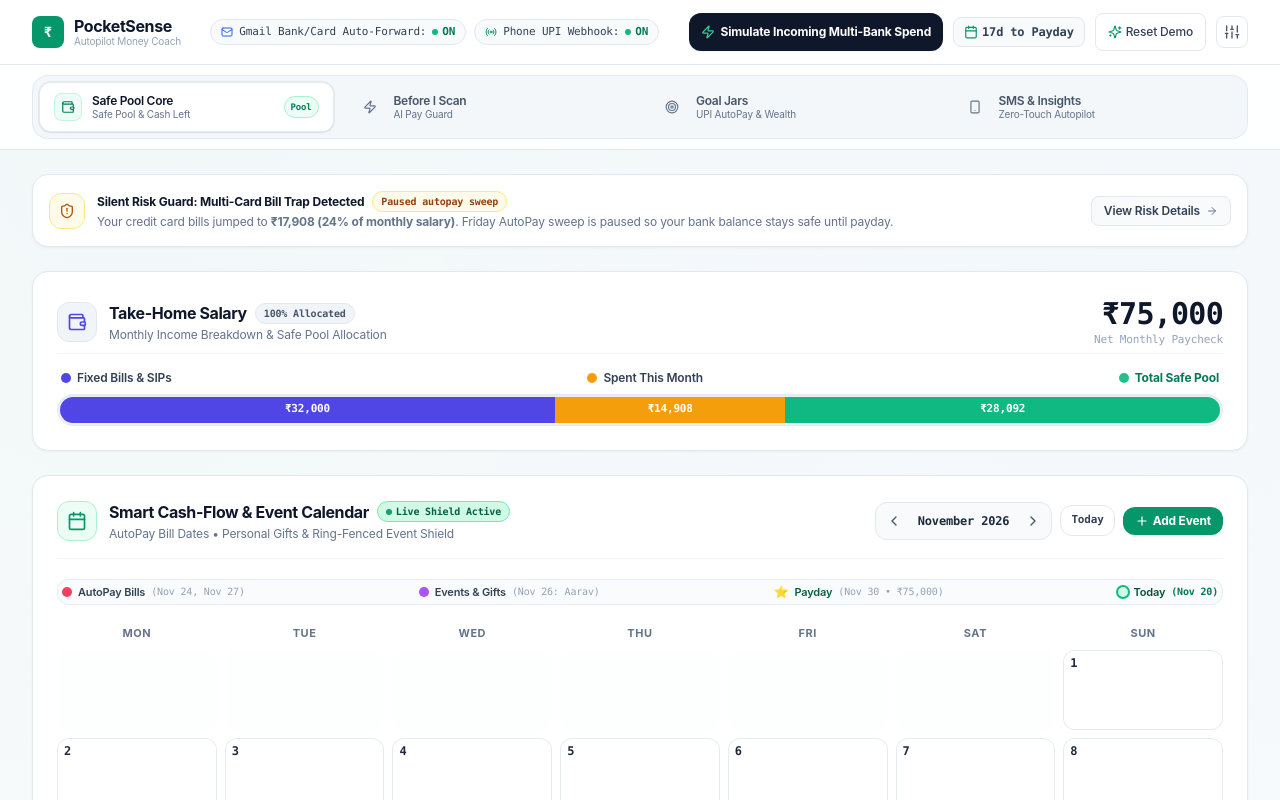
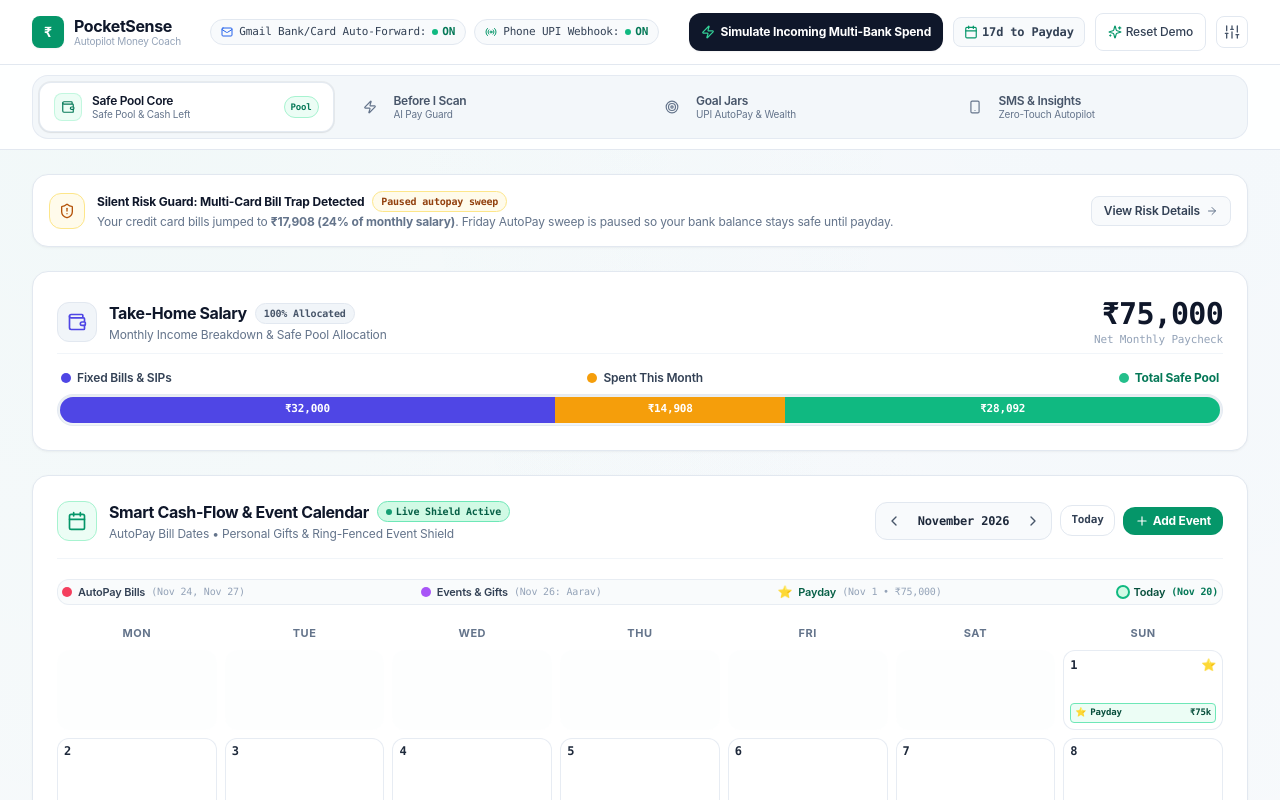
Before and after one commit to GowthamB-09/PocketSense-AI-Arthaton, a Next.js app: page / in a window 1280 px wide. Shown: the top 800 px of the page. Built offline with nearby package versions, Linux system fonts and the light colour scheme.

Commit message:
feat(calendar): dynamically align Payday indicator with Salary Credit Day from Settings

```diff
--- a/src/components/SmartCashFlowCalendar.tsx
+++ b/src/components/SmartCashFlowCalendar.tsx
@@ -129,7 +129,7 @@ export const SmartCashFlowCalendar: React.FC<SmartCashFlowCalendarProps> = ({
     return events.filter((e) => e.category === "autopay" || e.id.includes("autopay"));
   }, [events]);
 
-  // Calendar Geometry
+  // Calendar Geometry & Dynamic Payday Alignment with Settings
   const daysInMonth = new Date(viewYear, viewMonth + 1, 0).getDate();
   const firstDayOfWeek = new Date(viewYear, viewMonth, 1).getDay(); // 0 is Sunday
   const prefixEmptyDays = (firstDayOfWeek + 6) % 7; // Monday-first offset (0 for Mon, 6 for Sun)
@@ -139,6 +139,11 @@ export const SmartCashFlowCalendar: React.FC<SmartCashFlowCalendarProps> = ({
     "July", "August", "September", "October", "November", "December"
   ];
   const currentMonthName = monthNames[viewMonth];
+
+  // Dynamic Payday derived from Settings (profile.salaryCreditDay)
+  const salaryCreditDay = profile.salaryCreditDay || 1;
+  const paydayNum = Math.min(salaryCreditDay, daysInMonth);
+  const paydayDateStr = `${viewYear}-${String(viewMonth + 1).padStart(2, "0")}-${String(paydayNum).padStart(2, "0")}`;
 
   const handlePrevMonth = () => {
     if (viewMonth === 0) {
@@ -239,25 +244,24 @@ export const SmartCashFlowCalendar: React.FC<SmartCashFlowCalendarProps> = ({
 
   // Events on the currently selected date
   const selectedDateEvents = useMemo(() => {
-    const list = events.filter((e) => e.date === selectedDateStr);
-    // Check if Nov 30 (Payday)
-    if (selectedDateStr === "2026-11-30") {
-      const hasPayday = list.some((e) => e.id === "evt_payday");
-      if (!hasPayday) {
+    // Filter user/pre-loaded events (ignoring any static evt_payday)
+    const list = events.filter((e) => e.date === selectedDateStr && e.id !== "evt_payday");
+
+    // Dynamic Payday Event aligned to Settings
+    if (selectedDateStr === paydayDateStr) {
       list.push({
         id: "evt_payday",
         title: "Monthly Salary Credited (Payday 🎉)",
-          date: "2026-11-30",
+        date: paydayDateStr,
         budget: profile.monthlySalary || 75000,
         category: "autopay",
         isPreLocked: false,
         isPaid: false,
-          notes: "Salary cycle resets. Take-Home credited.",
+        notes: `Salary credited on Day ${salaryCreditDay} (configured in Settings).`,
       });
     }
-    }
     return list;
-  }, [events, selectedDateStr, profile.monthlySalary]);
+  }, [events, selectedDateStr, paydayDateStr, profile.monthlySalary, salaryCreditDay]);
 
   // Formatted date label for selected date
   const selectedDateLabel = useMemo(() => {
@@ -356,10 +360,16 @@ export const SmartCashFlowCalendar: React.FC<SmartCashFlowCalendarProps> = ({
           <span className="text-[10px] text-slate-400 font-mono hidden sm:inline">(Nov 26: Aarav)</span>
         </div>
 
-        <div className="flex items-center gap-1.5">
+        <div
+          onClick={() => setSelectedDateStr(paydayDateStr)}
+          className="flex items-center gap-1.5 cursor-pointer hover:opacity-85 transition-opacity"
+          title={`Payday set to Day ${paydayNum} in Budget Settings. Click to view.`}
+        >
           <span className="text-amber-500 text-xs shrink-0">⭐</span>
           <span className="font-semibold text-emerald-800">Payday</span>
-          <span className="text-[10px] text-slate-400 font-mono hidden sm:inline">(Nov 30 • ₹75,000)</span>
+          <span className="text-[10px] text-slate-400 font-mono hidden sm:inline">
+            ({currentMonthName.slice(0, 3)} {paydayNum} • {formatINR(profile.monthlySalary || 75000)})
+          </span>
         </div>
 
         <div className="flex items-center gap-1.5">
@@ -398,10 +408,10 @@ export const SmartCashFlowCalendar: React.FC<SmartCashFlowCalendarProps> = ({
             const dateStr = `${viewYear}-${String(viewMonth + 1).padStart(2, "0")}-${String(dayNum).padStart(2, "0")}`;
             const isToday = viewYear === 2026 && viewMonth === 10 && dayNum === 20;
             const isSelected = selectedDateStr === dateStr;
-            const isPayday = viewYear === 2026 && viewMonth === 10 && dayNum === 30;
+            const isPayday = dayNum === paydayNum;
 
-            // Events on this date
-            const dayEvents = events.filter((e) => e.date === dateStr);
+            // Events on this date (excluding static evt_payday)
+            const dayEvents = events.filter((e) => e.date === dateStr && e.id !== "evt_payday");
             const hasAutoPay = dayEvents.some((e) => e.category === "autopay") || isPayday;
             const hasPersonal = dayEvents.some((e) => e.category !== "autopay");
             const hasPreLocked = dayEvents.some((e) => e.isPreLocked && !e.isPaid);
@@ -439,7 +449,10 @@ export const SmartCashFlowCalendar: React.FC<SmartCashFlowCalendarProps> = ({
                   )}
 
                   {isPayday && (
-                    <span className="text-amber-500 text-xs shrink-0 drop-shadow-xs" title="Payday (₹75,000)">
+                    <span
+                      className="text-amber-500 text-xs shrink-0 drop-shadow-xs"
+                      title={`Payday: Salary Credited (${formatINR(profile.monthlySalary || 75000)})`}
+                    >
                       ⭐
                     </span>
                   )}
@@ -447,6 +460,19 @@ export const SmartCashFlowCalendar: React.FC<SmartCashFlowCalendarProps> = ({
 
                 {/* Event Indicators Row Inside Cell */}
                 <div className="space-y-0.5 mt-auto">
+                  {/* Dynamic Payday Badge if this is the Payday */}
+                  {isPayday && (
+                    <div
+                      className="hidden sm:flex items-center gap-1 px-1 py-0.5 rounded text-[9px] font-mono font-semibold truncate border bg-emerald-50 border-emerald-300 text-emerald-900"
+                      title={`Monthly Salary Credited (${formatINR(profile.monthlySalary || 75000)})`}
+                    >
+                      <span className="shrink-0">⭐</span>
+                      <span className="truncate">Payday</span>
+                      <span className="ml-auto font-bold shrink-0">
+                        ₹{Math.round((profile.monthlySalary || 75000) / 1000)}k
+                      </span>
+                    </div>
+                  )}
                   {dayEvents.map((evt) => {
                     const cfg = CATEGORY_CONFIG[evt.category] || CATEGORY_CONFIG.birthday;
                     return (
--- a/src/lib/demo/syntheticStudentData.ts
+++ b/src/lib/demo/syntheticStudentData.ts
@@ -31,16 +31,6 @@ export const INITIAL_CALENDAR_EVENTS: CalendarEvent[] = [
     isPreLocked: false,
     isPaid: false,
     notes: "Auto-debit from HDFC Primary A/c",
-  },
-  {
-    id: "evt_payday",
-    title: "Salary Credited (Payday 🎉)",
-    date: "2026-11-30",
-    budget: 75000,
-    category: "autopay",
-    isPreLocked: false,
-    isPaid: false,
-    notes: "Monthly paycheck credited (₹75,000)",
   },
 ];
 
```
Lines whose indentation alone changed are shown as unchanged.
